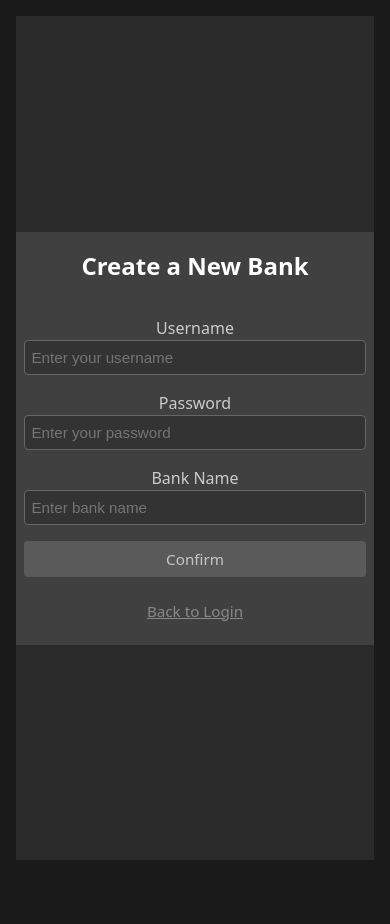
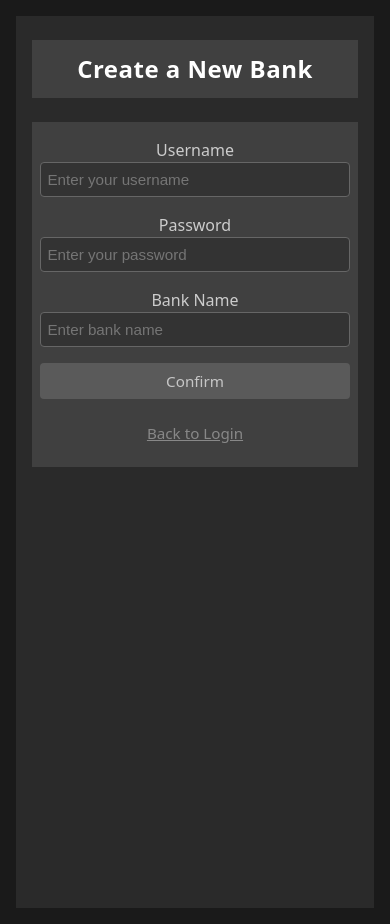
Before and after one commit to craylton/PonziWorld2, a React (Vite) app: page /new in a window 390 px wide. Before the commit the page ends 876 px from the top, so only its background shows below. Built offline with nearby package versions, Linux system fonts and the light colour scheme; no server answers.

Commit message:
Create PageHeader that always show current day

```diff
--- a/src/App.tsx
+++ b/src/App.tsx
@@ -7,6 +7,7 @@ import ProtectedRoute from './ProtectedRoute';
 import { useState, useEffect } from 'react'
 import './App.css'
 import { isAuthenticated, removeAuthToken } from './auth';
+import { CurrentDayProvider } from './contexts/CurrentDayContext';
 
 function App() {
   const [isLoggedIn, setIsLoggedIn] = useState(false);
@@ -39,6 +40,7 @@ function App() {
   }
 
   return (
+    <CurrentDayProvider>
       <BrowserRouter>
         <Routes>
           <Route path="/login" element={
@@ -54,6 +56,7 @@ function App() {
           <Route path="*" element={<Navigate to={isLoggedIn ? "/" : "/login"} replace />} />
         </Routes>
       </BrowserRouter>
+    </CurrentDayProvider>
   );
 }
 
--- a/src/Dashboard/Dashboard.tsx
+++ b/src/Dashboard/Dashboard.tsx
@@ -10,6 +10,7 @@ import AssetSection from './Assets/AssetSection';
 import { makeAuthenticatedRequest } from '../auth';
 import { BankProvider } from '../contexts/BankContext';
 import LoadingProvider from '../contexts/LoadingContext';
+import { useCurrentDay } from '../contexts/CurrentDayContext';
 import type { Bank } from '../models/Bank';
 import type { Player } from '../models/Player';
 
@@ -22,7 +23,7 @@ export default function Dashboard({ onLogout }: DashboardProps) {
   const navigate = useNavigate();
   const [bank, setBank] = useState<Bank | null>(null);
   const [player, setPlayer] = useState<Player | null>(null);
-  const [currentDay, setCurrentDay] = useState<number | null>(null);
+  const { currentDay } = useCurrentDay();
   const [isLeftPanelOpen, setIsLeftPanelOpen] = useState(false);
   const [isRightPanelOpen, setIsRightPanelOpen] = useState(false);
   const [isInitialDataLoading, setIsInitialDataLoading] = useState(true);
@@ -61,15 +62,6 @@ export default function Dashboard({ onLogout }: DashboardProps) {
   useEffect(() => {
     const fetchData = async () => {
       try {
-        // Fetch current day
-        const currentDayResponse = await fetch('/api/currentDay');
-        if (!currentDayResponse.ok) {
-          onLogout();
-          return;
-        }
-        const currentDayData: { currentDay: number } = await currentDayResponse.json();
-        setCurrentDay(currentDayData.currentDay);
-
         // Fetch player data
         const playerResponse = await makeAuthenticatedRequest('/api/player');
         if (!playerResponse.ok) {
--- a/src/Home/Home.css
+++ b/src/Home/Home.css
@@ -3,14 +3,6 @@
   max-width: 1280px;
   margin: 0 auto;
   position: relative;
-}
-
-.home-container h1 {
-  margin-bottom: 2rem;
-  color: #fff;
-  font-weight: 700;
-  letter-spacing: 0.5px;
-  text-align: center;
 }
 
 .bank-list {
--- a/src/Home/Home.tsx
+++ b/src/Home/Home.tsx
@@ -10,6 +10,7 @@ import LoadingProvider from '../contexts/LoadingContext';
 import BankCard from './BankCard';
 import CreateBankPopup from './CreateBankPopup';
 import LoadingPopup from '../Dashboard/Assets/LoadingPopup';
+import PageHeader from '../components/PageHeader';
 
 interface HomeProps {
   onLogout: () => void;
@@ -101,7 +102,7 @@ export default function Home({ onLogout }: HomeProps) {
   return (
     <LoadingProvider>
       <div className="home-container">
-        <h1>My Banks</h1>
+        <PageHeader title="My Banks" />
         <div className="bank-list">
           {banks.map((bank) => (
             <BankCard key={bank.id} bank={bank} onClick={handleBankClick} />
--- a/src/Login/Login.css
+++ b/src/Login/Login.css
@@ -2,9 +2,9 @@
   display: flex;
   flex-direction: column;
   align-items: center;
-  justify-content: center;
   min-height: 100vh;
   background: #2a2a2a;
+  padding: 1.5rem 1rem;
 }
 
 .login-form {
@@ -16,12 +16,8 @@
   flex-direction: column;
   gap: 1rem;
   min-width: 300px;
-}
-
-.login-form h2 {
-  margin: 0 0 1rem 0;
-  text-align: center;
-  color: #fff;
+  max-width: 600px;
+  width: 100%;
 }
 
 .login-form input {
@@ -58,7 +54,6 @@
 
 @media (max-width: 440px) {
   .login-form {
-    min-width: 0;
     width: 100%;
     max-width: 95vw;
     padding: 1rem 0.5rem;
--- a/src/Login/Login.tsx
+++ b/src/Login/Login.tsx
@@ -2,6 +2,7 @@ import { useState, useEffect } from 'react';
 import './Login.css';
 import { useNavigate } from 'react-router-dom';
 import { removeAuthToken, setAuthToken } from '../auth';
+import PageHeader from '../components/PageHeader';
 
 interface LoginProps {
   onLogin: () => Promise<void>;
@@ -60,8 +61,9 @@ export default function Login({ onLogin }: LoginProps) {
 
   return (
     <div className="login-container">
+      <PageHeader title="Login" />
       <form className="login-form" onSubmit={handleSubmit}>
-        <h2>Login</h2>        <input
+        <input
           type="text"
           placeholder="Enter username"
           value={username}
--- a/src/NewBank/NewBank.css
+++ b/src/NewBank/NewBank.css
@@ -2,26 +2,22 @@
   display: flex;
   flex-direction: column;
   align-items: center;
-  justify-content: center;
   min-height: 100vh;
   background: #2a2a2a;
+  padding: 1.5rem 1rem;
 }
 
 .new-bank-form {
   background: #404040;
   padding: 2rem 2.5rem;
   border-radius: 8px;
-  box-shadow: 0 2px 16px rgba(0,0,0,0.08);
+  box-shadow: 0 2px 16px rgba(0, 0, 0, 0.08);
   display: flex;
   flex-direction: column;
   gap: 1rem;
   min-width: 300px;
-}
-
-.new-bank-form h2 {
-  margin: 0 0 1rem 0;
-  text-align: center;
-  color: #fff;
+  max-width: 600px;
+  width: 100%;
 }
 
 .new-bank-form label {
@@ -94,6 +90,7 @@
     border-radius: 0px;
     box-shadow: none;
   }
+
   .new-bank-form input,
   .confirm-btn,
   .back-login-btn {
--- a/src/NewBank/NewBank.tsx
+++ b/src/NewBank/NewBank.tsx
@@ -1,6 +1,7 @@
 import React, { useState } from "react";
 import { useNavigate } from "react-router-dom";
 import "./NewBank.css";
+import PageHeader from "../components/PageHeader";
 
 const NewBank: React.FC = () => {
   const [username, setUsername] = useState("");
@@ -40,8 +41,9 @@ const NewBank: React.FC = () => {
 
   return (
     <div className="new-bank-container">
+      <PageHeader title="Create a New Bank" />
       <form className="new-bank-form" onSubmit={handleSubmit}>
-        <h2>Create a New Bank</h2>        <label>
+        <label>
           Username
           <input
             type="text"
--- /dev/null
+++ b/src/components/PageHeader.css
@@ -0,0 +1,46 @@
+.page-header {
+    display: flex;
+    flex-direction: column;
+    align-items: center;
+    text-align: center;
+    padding: 2rem 2.5rem;
+    background: #404040;
+    border-radius: 10px;
+    box-shadow: 0 2px 8px rgba(0, 0, 0, 0.04);
+    margin: 0 auto 2rem auto;
+    width: 100%;
+    max-width: 600px;
+}
+
+.page-header__day {
+    font-size: 0.8rem;
+    font-weight: 500;
+    color: #cecece;
+    margin-bottom: 0.25rem;
+    letter-spacing: 0.5px;
+    text-transform: uppercase;
+}
+
+.page-header__title {
+    font-size: 2rem;
+    font-weight: 700;
+    color: #fff;
+    margin: 0;
+    letter-spacing: 0.5px;
+}
+
+@media (max-width: 900px) {
+    .page-header {
+        margin: 0 auto 1.5rem auto;
+        width: 100%;
+        max-width: 95vw;
+        padding: 1rem 0.5rem;
+        box-sizing: border-box;
+        border-radius: 0px;
+        box-shadow: none;
+    }
+
+    .page-header__title {
+        font-size: 1.5rem;
+    }
+}
--- /dev/null
+++ b/src/components/PageHeader.tsx
@@ -0,0 +1,19 @@
+import './PageHeader.css';
+import { useCurrentDay } from '../contexts/CurrentDayContext';
+
+interface PageHeaderProps {
+    title: string;
+}
+
+export default function PageHeader({ title }: PageHeaderProps) {
+    const { currentDay } = useCurrentDay();
+
+    return (
+        <header className="page-header">
+            {currentDay !== null && (
+                <div className="page-header__day">Day {currentDay}</div>
+            )}
+            <h1 className="page-header__title">{title}</h1>
+        </header>
+    );
+}
--- /dev/null
+++ b/src/contexts/CurrentDayContext.tsx
@@ -0,0 +1,42 @@
+import { createContext, useContext, useState, useEffect } from 'react';
+import type { ReactNode } from 'react';
+
+interface CurrentDayContextType {
+    currentDay: number | null;
+    refreshCurrentDay: () => Promise<void>;
+}
+
+const CurrentDayContext = createContext<CurrentDayContextType | undefined>(undefined);
+
+export function CurrentDayProvider({ children }: { children: ReactNode }) {
+    const [currentDay, setCurrentDay] = useState<number | null>(null);
+
+    const fetchCurrentDay = async () => {
+        const response = await fetch('/api/currentDay');
+        if (response.ok) {
+            const data: { currentDay: number } = await response.json();
+            setCurrentDay(data.currentDay);
+        }
+    };
+
+    useEffect(() => {
+        fetchCurrentDay();
+    }, []);
+
+    return (
+        <CurrentDayContext.Provider value={{ currentDay, refreshCurrentDay: fetchCurrentDay }}>
+            {children}
+        </CurrentDayContext.Provider>
+    );
+}
+
+export function useCurrentDay() {
+    const context = useContext(CurrentDayContext);
+    if (context === undefined) {
+        throw new Error('useCurrentDay must be used within a CurrentDayProvider');
+    }
+    return context;
+}
+
+// Export the context for potential direct usage
+export { CurrentDayContext };
```
Lines whose indentation alone changed are shown as unchanged.
